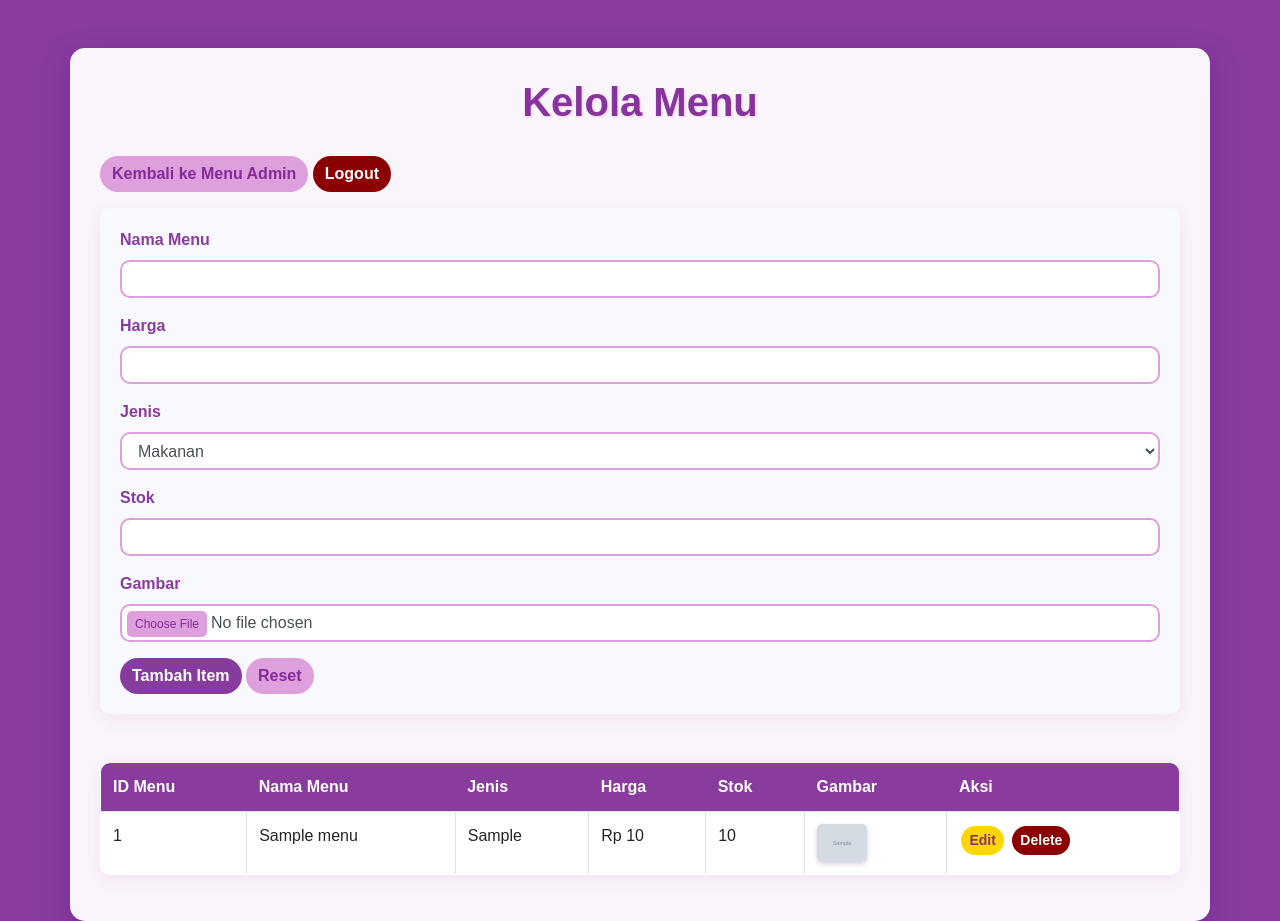
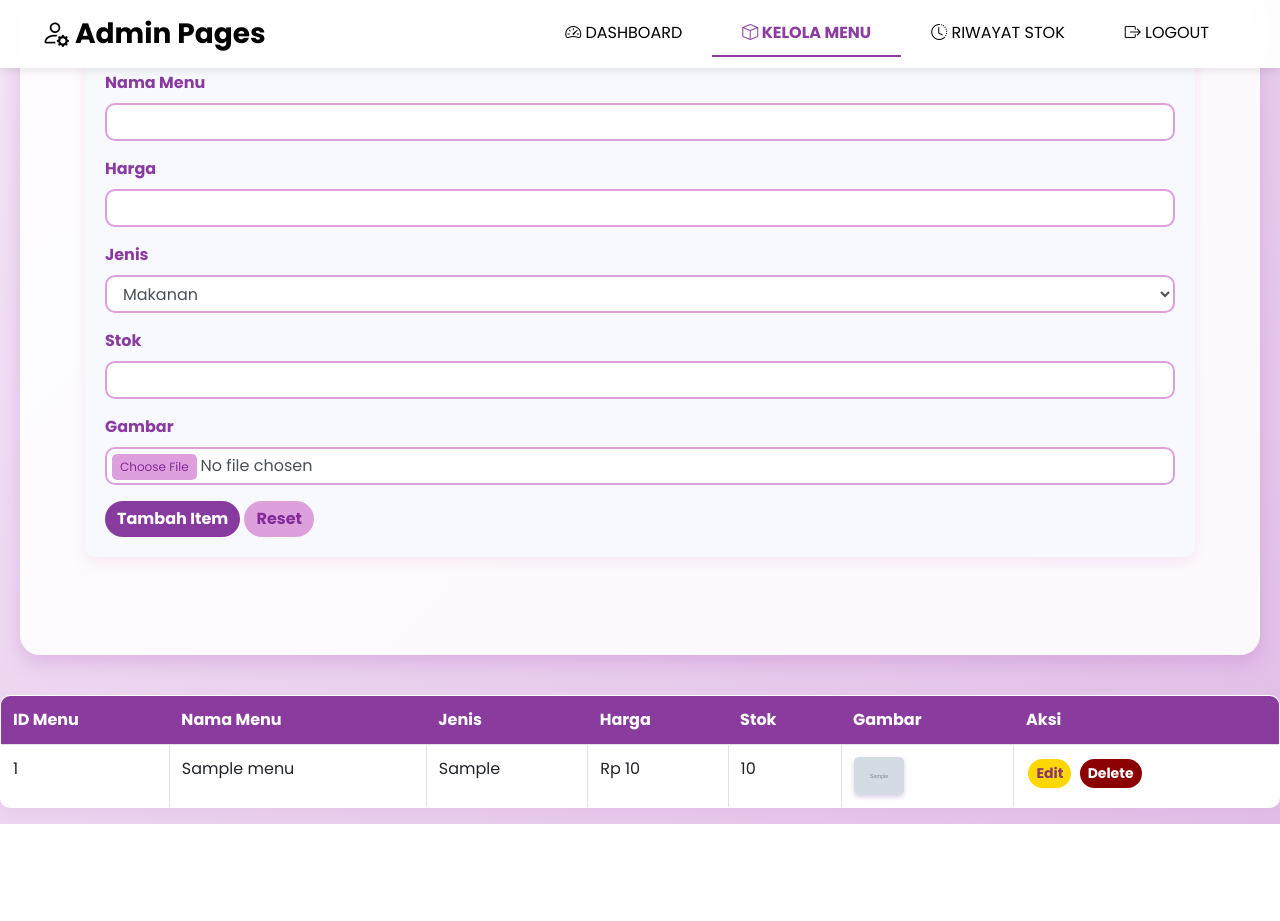
Before and after one commit to fauzifzifi/dechabooth, a PHP site: page /manage_menu.php in a window 1280 px wide. After the commit the page ends 824 px from the top, so only its background shows below. Run offline with PHP 8.4, Linux system fonts and the light colour scheme; the visitor is signed in with stand-in values (Sample User, id 1); tables that the repository leaves empty or names only in its code hold one stand-in row (values such as "Sample post"); grey boxes marked "Sample" are stand-in pictures; some libraries are stand-ins or nearby versions.

Commit message:
update hari ini

```diff
--- a/admin_menu.php
+++ b/admin_menu.php
@@ -97,7 +97,6 @@ $total_kategori = mysqli_fetch_assoc(mysqli_query($koneksi, "SELECT COUNT(DISTIN
 
 
 <body class="sub_page">
-  <div class="">
   <div class="hero_area">
     <!-- header section -->
     <header class="header_section">
--- a/manage_menu.php
+++ b/manage_menu.php
@@ -86,27 +86,30 @@ if (isset($_SESSION['error'])) {
 <html lang="id">
 
 <head>
-    <meta charset="UTF-8" />
-    <meta name="viewport" content="width=device-width, initial-scale=1" />
-    <title>Kelola Menu | Admin</title>
-    <link rel="stylesheet" href="css/bootstrap.css" />
-    <link rel="stylesheet" href="css/custom-style.css" />
+    <!-- Basic -->
+    <meta charset="utf-8" />
+    <meta http-equiv="X-UA-Compatible" content="IE=edge" />
+    <!-- Mobile Metas -->
+    <meta name="viewport" content="width=device-width, initial-scale=1, shrink-to-fit=no" />
+    <!-- Site Metas -->
+    <title>Manage Menu</title>
+
+    <!-- bootstrap core css -->
+    <link rel="stylesheet" type="text/css" href="css/bootstrap.css" />
+    <!-- Bootstrap Icons -->
+    <link rel="stylesheet" href="https://cdn.jsdelivr.net/npm/bootstrap-icons@1.11.3/font/bootstrap-icons.min.css">
+    <!-- slick slider -->
+    <link rel="stylesheet" href="https://cdnjs.cloudflare.com/ajax/libs/slick-carousel/1.5.9/slick.min.css" />
+    <link rel="stylesheet" href="https://cdnjs.cloudflare.com/ajax/libs/slick-carousel/1.5.9/slick-theme.min.css" />
+    <!-- fonts style -->
+    <link href="https://fonts.googleapis.com/css?family=Poppins:400,600,700&display=swap" rel="stylesheet" />
+    <!-- font awesome -->
+    <link href="css/font-awesome.min.css" rel="stylesheet" />
+    <!-- Custom styles -->
+    <link href="css/style.css" rel="stylesheet" />
+    <!-- responsive style -->
+    <link href="css/responsive.css" rel="stylesheet" />
     <style>
-        body {
-            background: #6f1089d0;
-            font-family: 'Arial', sans-serif;
-            color: #333;
-        }
-
-        .container {
-            background: rgba(255, 255, 255, 0.95);
-            border-radius: 15px;
-            box-shadow: 0 10px 30px rgba(75, 0, 130, 0.3);
-            padding: 30px;
-            margin-top: 50px;
-            animation: fadeIn 1s ease-in-out;
-        }
-
         @keyframes fadeIn {
             from {
                 opacity: 0;
@@ -287,10 +290,52 @@ if (isset($_SESSION['error'])) {
 </head>
 
 <body>
-    <div class="container mt-5">
-        <h1>Kelola Menu</h1>
-        <a href="admin_menu.php" class="btn btn-secondary mb-3">Kembali ke Menu Admin</a>
-        <a href="logout.php" class="btn btn-danger mb-3">Logout</a>
+    <div class="sub_page">
+        <div class="hero_area">
+            <!-- header section -->
+            <header class="header_section">
+                <div class="container-fluid">
+                    <nav class="navbar navbar-expand-lg custom_nav-container ">
+                        <a class="navbar-brand" href="index.php">
+                            <i class="bi bi-person-gear"></i>
+                            Admin Pages
+                        </a>
+                        <button class="navbar-toggler" type="button" data-toggle="collapse"
+                            data-target="#navbarSupportedContent">
+                            <span class=""> </span>
+                        </button>
+                        <div class="collapse navbar-collapse " id="navbarSupportedContent">
+                            <ul class="navbar-nav ml-auto">
+                                <li class="nav-item">
+                                    <a class="nav-link" href="admin_menu.php">
+                                        <i class="bi bi-speedometer2 me-2"></i>
+                                        Dashboard
+                                    </a>
+                                </li>
+                                <li class="nav-item active">
+                                    <a class="nav-link" href="manage_menu.php">
+                                        <i class="bi bi-box me-2"></i>
+                                        Kelola Menu
+                                    </a>
+                                </li>
+                                <li class="nav-item">
+                                    <a class="nav-link" href="admin_trigger.php">
+                                        <i class="bi bi-clock-history me-2"></i>
+                                        Riwayat Stok
+                                    </a>
+                                </li>
+                                <li class="nav-item">
+                                    <a class="nav-link" href="logout.php">
+                                        <i class="bi bi-box-arrow-right me-2"></i>
+                                        Logout
+                                    </a>
+                                </li>
+                            </ul>
+                        </div>
+                    </nav>
+                </div>
+            </header>
+        </div>
 
         <!-- Notifikasi Sukses atau Error -->
         <?php if (!empty($success_message)): ?>
@@ -304,7 +349,10 @@ if (isset($_SESSION['error'])) {
             </div>
         <?php endif; ?>
 
+
         <!-- Form Tambah/Edit -->
+        <section class="menu_section" style="margin-bottom: 40px;">
+            <div class="container">
                 <form method="POST" enctype="multipart/form-data" class="mb-5">
                     <input type="hidden" name="id_menu" value="<?php echo $edit_data ? $edit_data['id_menu'] : ''; ?>">
                     <div class="form-group">
@@ -332,14 +380,19 @@ if (isset($_SESSION['error'])) {
                     <div class="form-group">
                         <label>Gambar</label>
                         <input type="file" name="gambar" class="form-control" accept="image/*">
-                <input type="hidden" name="gambar_lama" value="<?php echo $edit_data ? $edit_data['gambar'] : ''; ?>">
+                        <input type="hidden" name="gambar_lama"
+                            value="<?php echo $edit_data ? $edit_data['gambar'] : ''; ?>">
                         <?php if ($edit_data && $edit_data['gambar']) { ?>
-                    <img src="images/<?php echo $edit_data['gambar']; ?>" alt="Gambar Lama" width="100" class="mt-2" />
+                            <img src="images/<?php echo $edit_data['gambar']; ?>" alt="Gambar Lama" width="100"
+                                class="mt-2" />
                         <?php } ?>
                     </div>
-            <button type="submit" class="btn btn-primary"><?php echo $edit_data ? 'Update' : 'Tambah'; ?> Item</button>
+                    <button type="submit" class="btn btn-primary"><?php echo $edit_data ? 'Update' : 'Tambah'; ?>
+                        Item</button>
                     <a href="manage_menu.php" class="btn btn-secondary">Reset</a>
                 </form>
+            </div>
+        </section>
 
         <!-- Tabel Daftar Menu -->
         <table class="table table-bordered">
```
Lines whose indentation alone changed are shown as unchanged.
